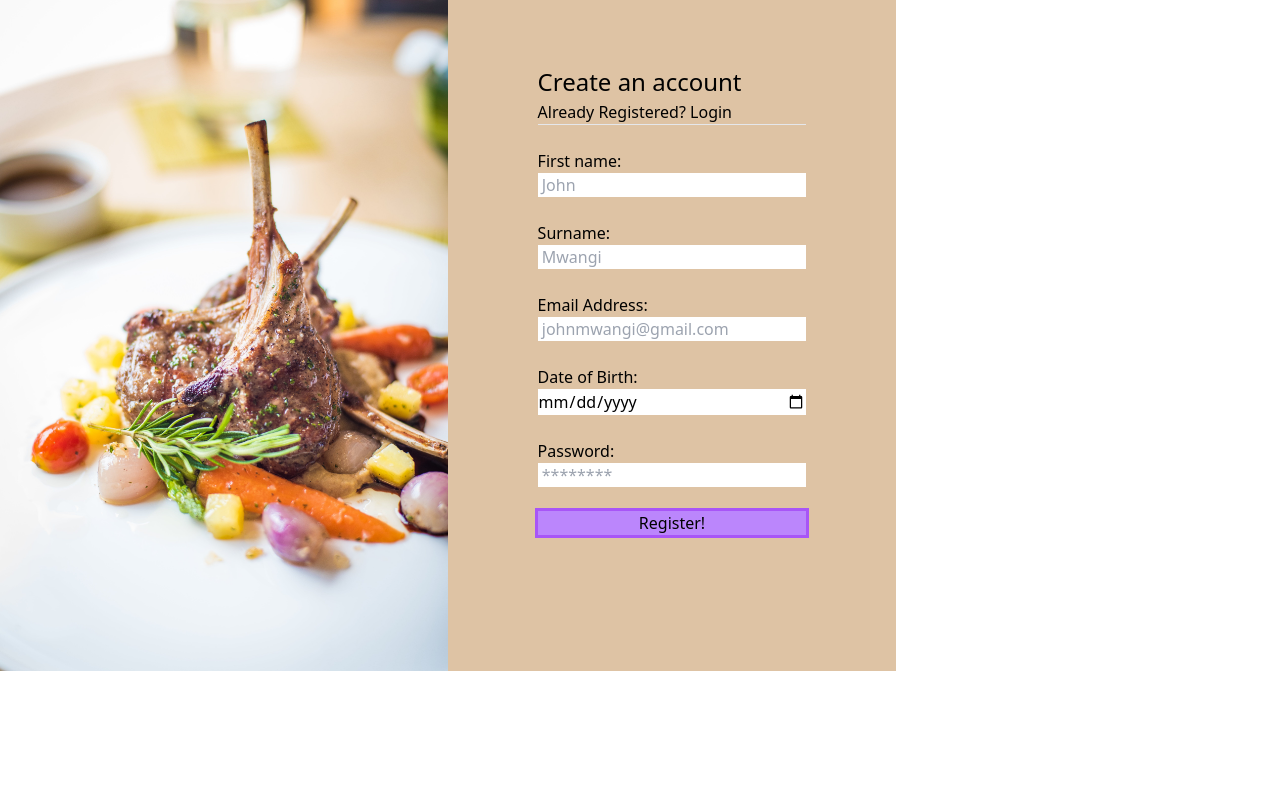
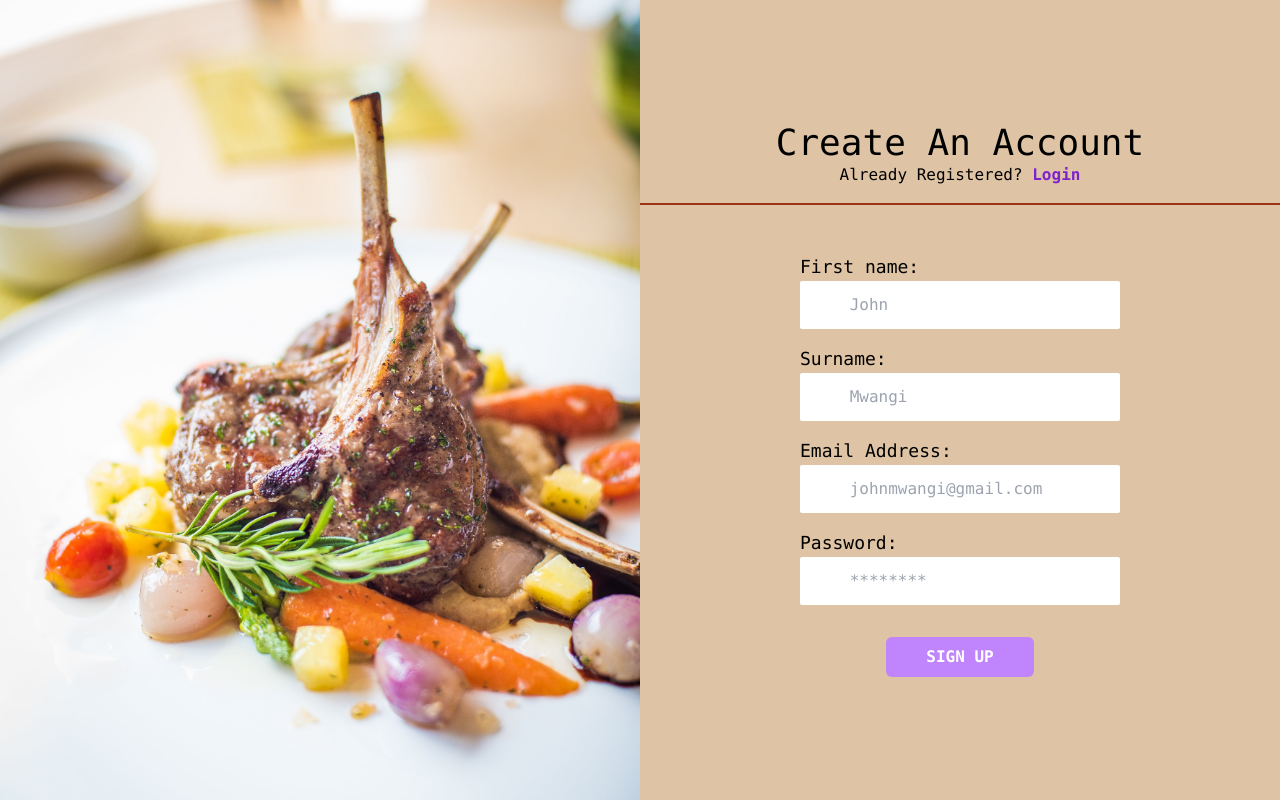
Before and after one commit to boring-school-work/cookitup, a PHP site: page /register/index.php in a window 1280 px wide. Run offline with PHP 8.4, Linux system fonts and the light colour scheme; style sheets or scripts are compiled from the project's sources.

Commit message:
chore: update register with tailwind

```diff
--- a/assets/css/output.css
+++ b/assets/css/output.css
@@ -544,54 +544,291 @@ video {
   --tw-backdrop-sepia:  ;
 }
 
-.container {
-  width: 100%;
+.mb-24 {
+  margin-bottom: 6rem;
 }
 
-@media (min-width: 640px) {
-  .container {
-    max-width: 640px;
-  }
+.mb-12 {
+  margin-bottom: 3rem;
 }
 
-@media (min-width: 768px) {
-  .container {
-    max-width: 768px;
-  }
+.mt-4 {
+  margin-top: 1rem;
 }
 
-@media (min-width: 1024px) {
-  .container {
-    max-width: 1024px;
-  }
-}
-
-@media (min-width: 1280px) {
-  .container {
-    max-width: 1280px;
-  }
-}
-
-@media (min-width: 1536px) {
-  .container {
-    max-width: 1536px;
-  }
+.mb-4 {
+  margin-bottom: 1rem;
 }
 
 .flex {
   display: flex;
 }
 
-.flex-wrap {
-  flex-wrap: wrap;
+.h-full {
+  height: 100%;
 }
 
-.place-content-start {
-  place-content: start;
+.h-screen {
+  height: 100vh;
 }
 
-.place-content-end {
-  place-content: end;
+.h-3 {
+  height: 0.75rem;
+}
+
+.w-1\/4 {
+  width: 25%;
+}
+
+.w-1\/2 {
+  width: 50%;
+}
+
+.w-3\/4 {
+  width: 75%;
+}
+
+.w-3\/5 {
+  width: 60%;
+}
+
+.w-max {
+  width: -moz-max-content;
+  width: max-content;
+}
+
+.w-full {
+  width: 100%;
+}
+
+.w-2\/5 {
+  width: 40%;
+}
+
+.w-\[45\%\] {
+  width: 45%;
+}
+
+.w-\[25\%\] {
+  width: 25%;
+}
+
+.w-3 {
+  width: 0.75rem;
+}
+
+.w-1\/3 {
+  width: 33.333333%;
+}
+
+.grow {
+  flex-grow: 1;
+}
+
+.cursor-pointer {
+  cursor: pointer;
+}
+
+.flex-col {
+  flex-direction: column;
+}
+
+.items-center {
+  align-items: center;
+}
+
+.justify-center {
+  justify-content: center;
+}
+
+.gap-x-4 {
+  -moz-column-gap: 1rem;
+       column-gap: 1rem;
+}
+
+.gap-x-8 {
+  -moz-column-gap: 2rem;
+       column-gap: 2rem;
+}
+
+.gap-x-20 {
+  -moz-column-gap: 5rem;
+       column-gap: 5rem;
+}
+
+.gap-x-24 {
+  -moz-column-gap: 6rem;
+       column-gap: 6rem;
+}
+
+.rounded-md {
+  border-radius: 0.375rem;
+}
+
+.rounded-sm {
+  border-radius: 0.125rem;
+}
+
+.border {
+  border-width: 1px;
+}
+
+.border-b {
+  border-bottom-width: 1px;
+}
+
+.border-b-4 {
+  border-bottom-width: 4px;
+}
+
+.border-b-2 {
+  border-bottom-width: 2px;
+}
+
+.border-b-\[\#dec3a4\] {
+  --tw-border-opacity: 1;
+  border-bottom-color: rgb(222 195 164 / var(--tw-border-opacity));
+}
+
+.border-b-orange-800 {
+  --tw-border-opacity: 1;
+  border-bottom-color: rgb(154 52 18 / var(--tw-border-opacity));
+}
+
+.bg-\[\#dec3a4\] {
+  --tw-bg-opacity: 1;
+  background-color: rgb(222 195 164 / var(--tw-bg-opacity));
+}
+
+.bg-purple-600 {
+  --tw-bg-opacity: 1;
+  background-color: rgb(147 51 234 / var(--tw-bg-opacity));
+}
+
+.bg-purple-400 {
+  --tw-bg-opacity: 1;
+  background-color: rgb(192 132 252 / var(--tw-bg-opacity));
+}
+
+.object-contain {
+  -o-object-fit: contain;
+     object-fit: contain;
+}
+
+.object-cover {
+  -o-object-fit: cover;
+     object-fit: cover;
+}
+
+.object-fill {
+  -o-object-fit: fill;
+     object-fit: fill;
+}
+
+.px-5 {
+  padding-left: 1.25rem;
+  padding-right: 1.25rem;
+}
+
+.px-10 {
+  padding-left: 2.5rem;
+  padding-right: 2.5rem;
+}
+
+.py-5 {
+  padding-top: 1.25rem;
+  padding-bottom: 1.25rem;
+}
+
+.py-3 {
+  padding-top: 0.75rem;
+  padding-bottom: 0.75rem;
+}
+
+.py-2 {
+  padding-top: 0.5rem;
+  padding-bottom: 0.5rem;
+}
+
+.py-1 {
+  padding-top: 0.25rem;
+  padding-bottom: 0.25rem;
+}
+
+.px-2 {
+  padding-left: 0.5rem;
+  padding-right: 0.5rem;
+}
+
+.pt-8 {
+  padding-top: 2rem;
+}
+
+.pt-20 {
+  padding-top: 5rem;
+}
+
+.pt-24 {
+  padding-top: 6rem;
+}
+
+.pb-4 {
+  padding-bottom: 1rem;
+}
+
+.text-left {
+  text-align: left;
+}
+
+.text-center {
+  text-align: center;
+}
+
+.font-serif {
+  font-family: ui-serif, Georgia, Cambria, "Times New Roman", Times, serif;
+}
+
+.font-mono {
+  font-family: ui-monospace, SFMono-Regular, Menlo, Monaco, Consolas, "Liberation Mono", "Courier New", monospace;
+}
+
+.text-3xl {
+  font-size: 1.875rem;
+  line-height: 2.25rem;
+}
+
+.text-4xl {
+  font-size: 2.25rem;
+  line-height: 2.5rem;
+}
+
+.text-lg {
+  font-size: 1.125rem;
+  line-height: 1.75rem;
+}
+
+.font-semibold {
+  font-weight: 600;
+}
+
+.text-blue-700 {
+  --tw-text-opacity: 1;
+  color: rgb(29 78 216 / var(--tw-text-opacity));
+}
+
+.text-purple-700 {
+  --tw-text-opacity: 1;
+  color: rgb(126 34 206 / var(--tw-text-opacity));
+}
+
+.text-\[\#dec3a4\] {
+  --tw-text-opacity: 1;
+  color: rgb(222 195 164 / var(--tw-text-opacity));
+}
+
+.text-white {
+  --tw-text-opacity: 1;
+  color: rgb(255 255 255 / var(--tw-text-opacity));
 }
 
 .ring {
--- a/register/index.php
+++ b/register/index.php
@@ -1,63 +1,45 @@
 <!DOCTYPE html>
 <html lang="en">
+
 <head>
-    <meta charset="UTF-8">
-    <meta name="viewport" content="width=device-width, initial-scale=1.0">
-    <link rel="stylesheet" href="./../assets/css/style.css" />
-    <link rel="stylesheet" href="./../assets/css/output.css" />
-    <title>Register Page</title>
-    <style>
-        body {
-            display: flex;
-            orientation:portrait;
+  <meta charset="UTF-8">
+  <meta name="viewport" content="width=device-width, initial-scale=1.0">
+  <link rel="stylesheet" href="./../assets/css/style.css" />
+  <link rel="stylesheet" href="./../assets/css/output.css" />
+  <title>Cookitup | Register</title>
+</head>
 
-        }
-        #register-image {
-            max-width: 35%;
-            height: auto;
-            align-items: flex-start;
-        }
+<body class="bg-[#dec3a4] font-mono">
+  <div class="flex justify-center">
+    <div class="w-1/2">
+      <img class="w-full object-cover h-screen" src="./../assets/images/register-image.jpg" alt="Food image" id="register-image">
+    </div>
+    <div class="w-1/2 flex flex-col items-center justify-center text-center">
+      <div class="mb-12 border-b-2 w-full border-b-orange-800">
+        <h1 class="text-4xl">Create An Account</h1>
+        <div class="pb-4">Already Registered? <a class="text-purple-700 font-semibold" href="./../login/">Login</a></div>
+      </div>
+      <form id="register" name="register" class="w-1/2">
+        <div class="flex flex-col mb-4">
+          <label for="fname" class="text-left text-lg">First name:</label>
+          <input type="text" id="fname" name="fname" placeholder=" John " class="px-10 py-3 rounded-sm">
+        </div>
+        <div class="flex flex-col mb-4">
+          <label for="lname" class="text-left text-lg">Surname:</label>
+          <input type="text" id="lname" name="lname" placeholder=" Mwangi " class="px-10 py-3 rounded-sm">
+        </div>
+        <div class="flex flex-col mb-4">
+          <label for="email" class="text-left text-lg">Email Address:</label>
+          <input type="email" id="email" name="email" placeholder=" johnmwangi@gmail.com " class="px-10 py-3 rounded-sm" autocomplete="off">
+        </div>
+        <div class="flex flex-col mb-4">
+          <label for="passwd" class="text-left text-lg">Password:</label>
+          <input type="password" id="passwd" name="passwd" placeholder=" ******** " class="px-10 py-3 rounded-sm">
+        </div>
+        <input type="submit" value="SIGN UP" class="text-white font-semibold bg-purple-400 px-10 py-2 rounded-md mt-4 cursor-pointer">
+      </form>
+    </div>
+  </div>
+</body>
 
-        #form-content {
-            display: flex;
-            flex-direction: column;
-            align-content: end;
-            width: 35%;
-            height: auto;
-            padding-left: 7%;
-            padding-right: 7%;
-            padding-top: 5%;
-            padding-bottom: 5%;
-            background-color: #dec3a4;
-        }
-
-    </style>
-</head>
-<body>
-    <!-- Register Page -->
-    <img src="./../assets/images/register-image.jpg" alt="Food image" id="register-image">
-    <form id="form-content">
-        <h1 style="font-size:x-large" >Create an account</h1>
-        <p>Already Registered? <a href="login.html">Login</a></p>
-        <hr>
-        <br>
-
-        <label for="fname">First name:</label>
-        <input type="text" id="fname" name="fname" placeholder=" John "><br>
-
-        <label for="surname">Surname:</label>
-        <input type="text" id="surname" name="surname" placeholder=" Mwangi "><br>
-
-        <label for="email">Email Address:</label>
-        <input type="email" id="email" name="email" placeholder=" johnmwangi@gmail.com " autocomplete="off"><br>
-
-        <label for="birthday">Date of Birth:</label>
-        <input type="date" id="birthday" name="birthday"><br>
-
-        <label for="pwd">Password:</label>
-        <input type="password" id="pwd" name="pwd" placeholder=" ******** "><br>
-
-        <input type="button" onclick="alert('Successfully registered!')" value="Register!" class="ring ring-purple-500" style="background-color: #bb86fc;">
-    </form>
-</body>
 </html>
```
